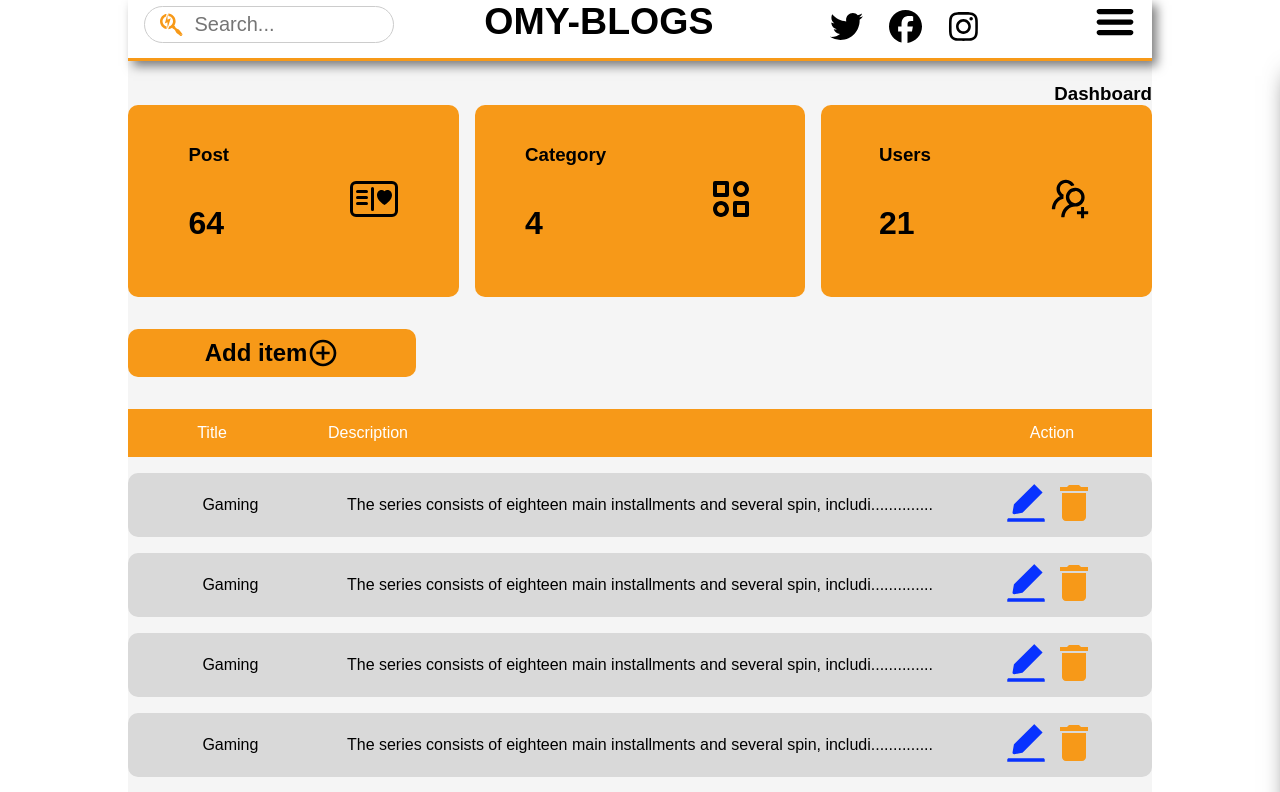
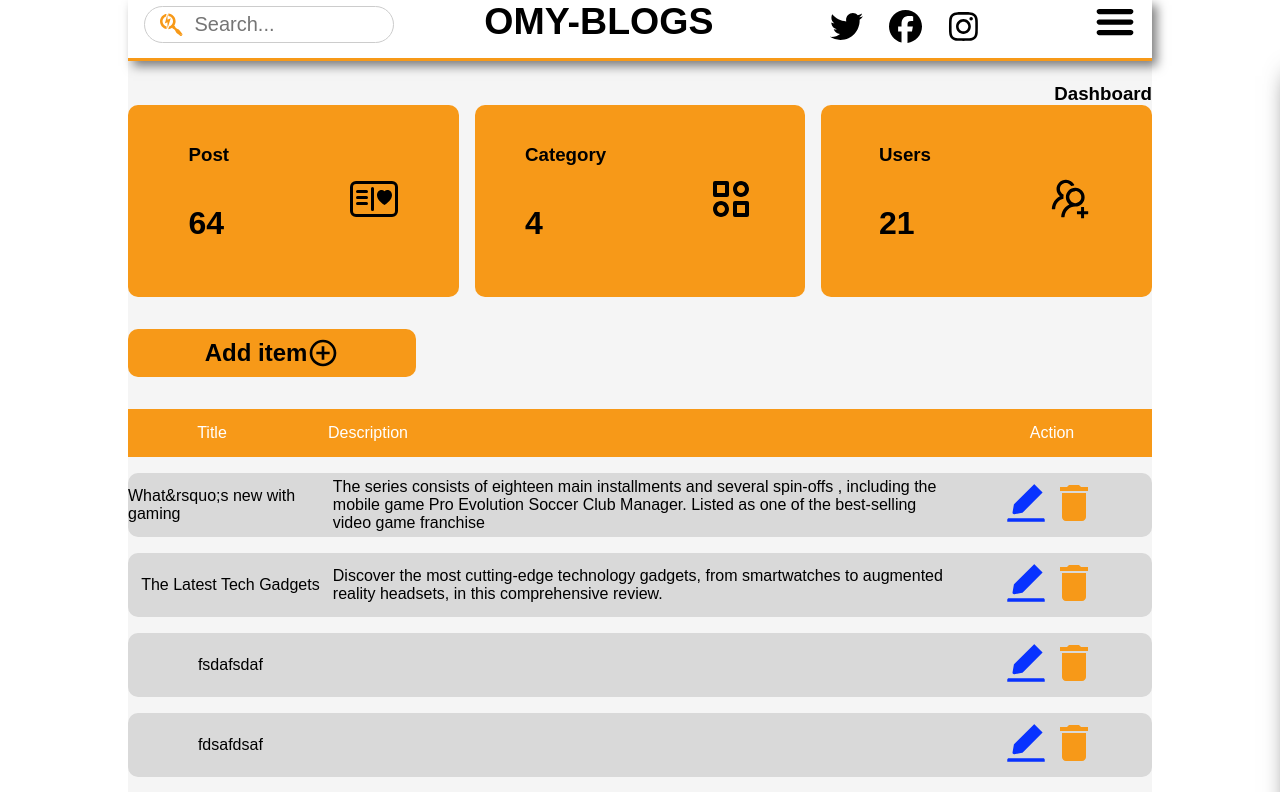
Before and after one commit to Omarion123/blog-post-update-react, a React (Create React App) app: page /dashboard in a window 1280 px wide. Shown: the top 792 px of the page. Built offline with nearby package versions, Linux system fonts and the light colour scheme; data requests are answered from the project's data file.

Commit message:
fetched api and used custom hooks

```diff
--- a/data/db.json
+++ b/data/db.json
@@ -1,5 +1,5 @@
 {
-    "blogs":[
+  "blogs": [
     {
       "image": "https://cdn.britannica.com/15/152315-050-226AA671/twin-towers-skyline-Lower-Manhattan-World-Trade-September-11-2001.jpg",
       "category": "Gaming, business",
@@ -7,8 +7,7 @@
       "author": "Karake Omar",
       "title": "What&rsquo;s new with gaming",
       "heading": "Gaming experience",
-            "content":
-              "The series consists of eighteen main installments and several spin-offs , including the mobile game Pro Evolution Soccer Club Manager. Listed as one of the best-selling video game franchise",
+      "content": "The series consists of eighteen main installments and several spin-offs , including the mobile game Pro Evolution Soccer Club Manager. Listed as one of the best-selling video game franchise",
       "id": 1
     },
     {
@@ -18,9 +17,30 @@
       "author": "Sophia Johnson",
       "title": "The Latest Tech Gadgets",
       "heading": "Gaming experience",
-            "content":
-              "Discover the most cutting-edge technology gadgets, from smartwatches to augmented reality headsets, in this comprehensive review.",
+      "content": "Discover the most cutting-edge technology gadgets, from smartwatches to augmented reality headsets, in this comprehensive review.",
       "id": 2
+    },
+    {
+      "category": "fsdafsdaf",
+      "title": "fsdafsdaf",
+      "heading": "fsdafdsaf",
+      "description": "fsdafdsafsdafsdaf",
+      "id": 3
+    },
+    {
+      "category": "sdfdsafdsa",
+      "title": "fdsafdsaf",
+      "heading": "fsdafsdaf",
+      "description": "fdsafdsafdsaf",
+      "id": 4
+    },
+    {
+      "image": "C:\\fakepath\\Lean Canvas about Smart Healthcare System.png",
+      "category": "fsdfadsaf",
+      "title": "fsadfsdafsdaf",
+      "heading": "fdsafdsafdsafdsaf",
+      "description": "fdsafdsafdsafsdafdsafsdafdsafsdafwffagafgadfew",
+      "id": 5
     }
   ]
 }
--- a/src/App.css
+++ b/src/App.css
@@ -1321,5 +1321,12 @@ input:focus {
   }
   .items-title p {
     text-decoration: underline;
+    font-size: 18px;
+    overflow: hidden;
+    text-overflow: ellipsis;
+  }
+  .items-description p {
+    overflow: hidden;
+    text-overflow: ellipsis;
   }
 }
--- a/src/components/Addblog.js
+++ b/src/components/Addblog.js
@@ -1,4 +1,4 @@
-import React from "react";
+import React, { useState } from "react";
 import { ImAttachment } from "react-icons/im";
 import { MdSubtitles } from "react-icons/md";
 import { BiSolidCategoryAlt } from "react-icons/bi";
@@ -7,38 +7,116 @@ import { CgDetailsMore } from "react-icons/cg";
 import { BsPersonBadgeFill } from "react-icons/bs";
 import { IoIosAdd } from "react-icons/io";
 const Addblog = () => {
+  const [image, setImage] = useState(null);
+  const [category, setCategory] = useState("");
+  const [author, setAuthor] = useState("");
+  const date = new Date().toISOString().slice(0, 10);
+
+  const [title, setTitle] = useState("");
+  const [heading, setHeading] = useState("");
+  const [content, setContent] = useState("");
+  const [ispending, setIspending] = useState(false);
+  const handleSubmit = (e) => {
+    e.preventDefault();
+    const blog = { image, category, author, date, title, heading, content };
+    setIspending(true);
+    fetch("http://localhost:3000/blogs", {
+      method: "POST",
+      headers: { "content-type": "application/json" },
+      body: JSON.stringify(blog),
+    }).then(() => {
+      setIspending(false);
+      console.log("blog added");
+      alert("Blog added successfully");
+      setCategory("");
+      setAuthor("");
+      setTitle("");
+      setHeading("");
+      setContent("");
+    });
+  };
   return (
     <div className="addblog">
+      <form onSubmit={handleSubmit}>
         <h2>Add blog here!</h2>
         <div className="addblog-container">
           <div className="image-select">
             <ImAttachment className="icon" />
-          <input type="file" placeholder="Select image..." className="file" />
+            <input
+              type="file"
+              required
+              placeholder="Insert image..."
+              value={image}
+              onChange={(e) => setImage(e.target.value)}
+              className="file"
+            />
           </div>
           <div className="image-select">
             <BiSolidCategoryAlt className="icon" />
-          <input type="text" placeholder="Enter category here..." />
+            <input
+              type="text"
+              required
+              value={category}
+              onChange={(e) => setCategory(e.target.value)}
+            />
+          </div>
+          <div className="image-select">
+            <BsPersonBadgeFill className="icon" />
+            <input
+              type="text"
+              required
+              value={author}
+              onChange={(e) => setAuthor(e.target.value)}
+            />
           </div>
           <div className="image-select">
             <MdSubtitles className="icon" />
-          <input type="text" placeholder="Enter title here..." />
+            <input
+              type="text"
+              required
+              value={title}
+              onChange={(e) => setTitle(e.target.value)}
+            />
           </div>
           <div className="image-select">
             <FaHeading className="icon" />
-          <input type="text" placeholder="Enter heading here..." />
+            <input
+              type="text"
+              required
+              value={heading}
+              onChange={(e) => setHeading(e.target.value)}
+            />
           </div>
           <div className="image-select">
             <CgDetailsMore className="icon" />
-          {/* <input type="text-area" placeholder="Enter description..." /> */}
-          <textarea rows="4" placeholder="Type your blog here..."></textarea>
+            {/* <input type="text-area" placeholder="Enter content..." /> */}
+            <textarea
+              rows="4"
+              required
+              value={content}
+              onChange={(e) => setContent(e.target.value)}
+            ></textarea>
           </div>
           <div className="addbtn">
+            {!ispending && (
+              <button>
                 <div className="add-blog-button">
                   <h1>Add blog</h1>
                   <IoIosAdd className="icon-add" />
                 </div>
+              </button>
+            )}
+            {ispending && (
+              <button>
+                <div className="add-blog-button">
+                  <h1>Adding blog...</h1>
+                  <IoIosAdd className="icon-add" />
+                </div>
+              </button>
+            )}
           </div>
         </div>
+      </form>
     </div>
   );
 };
--- a/src/components/Dashboard.js
+++ b/src/components/Dashboard.js
@@ -6,8 +6,12 @@ import { MdAddCircleOutline } from "react-icons/md";
 import { AiFillEdit } from "react-icons/ai";
 import { MdDelete } from "react-icons/md";
 import { Link } from "react-router-dom";
+import useFetch from "./useFetch";
+import { Animated } from "react-animated-css";
 
 const Dashboard = () => {
+  const url = "http://localhost:3000/blogs";
+  const { data: blogs, isPending, error } = useFetch(url);
   return (
     <div className="dashboard-container">
       <h3 className="dash-head">Dashboard</h3>
@@ -60,66 +64,49 @@ const Dashboard = () => {
         </div>
       </div>
       <div className="blog-items">
-        <div className="items1">
+        {/* ----------------------------------------------- */}
+        {error && (
+          <Animated
+            animationIn="bounceInLeft"
+            animationOut="fadeOut"
+            isVisible={true}
+          >
+            <div>
+              <h2>{error}</h2>
+            </div>
+          </Animated>
+        )}
+        {isPending && (
+          <Animated
+            animationIn="bounceInLeft"
+            animationOut="fadeOut"
+            isVisible={true}
+          >
+            <div>
+              <h2>The blogs is loading.....</h2>
+            </div>
+          </Animated>
+        )}
+        {blogs && (
+          <>
+            {blogs.map((blog) => (
+              <div className="items1" key={blog.id}>
+                {/* <Link to={`/blogs/${blog.id}`}> */}
                 <div className="items-title">
-            <p>Gaming</p>
+                  <p>{blog.title}</p>
                 </div>
                 <div className="items-description">
-            <p>
-              The series consists of eighteen main installments and several
-              spin, includi..............
-            </p>
+                  <p>{blog.content}</p>
                 </div>
                 <div className="items-action">
                   <AiFillEdit className="icon" />
                   <MdDelete className="icon" />
                 </div>
+                {/* </Link> */}
               </div>
-        <div className="items1">
-          <div className="items-title">
-            <p>Gaming</p>
-          </div>
-          <div className="items-description">
-            <p>
-              The series consists of eighteen main installments and several
-              spin, includi..............
-            </p>
-          </div>
-          <div className="items-action">
-            <AiFillEdit className="icon" />
-            <MdDelete className="icon" />
-          </div>
-        </div>
-        <div className="items1">
-          <div className="items-title">
-            <p>Gaming</p>
-          </div>
-          <div className="items-description">
-            <p>
-              The series consists of eighteen main installments and several
-              spin, includi..............
-            </p>
-          </div>
-          <div className="items-action">
-            <AiFillEdit className="icon" />
-            <MdDelete className="icon" />
-          </div>
-        </div>
-        <div className="items1">
-          <div className="items-title">
-            <p>Gaming</p>
-          </div>
-          <div className="items-description">
-            <p>
-              The series consists of eighteen main installments and several
-              spin, includi..............
-            </p>
-          </div>
-          <div className="items-action">
-            <AiFillEdit className="icon" />
-            <MdDelete className="icon" />
-          </div>
-        </div>
+            ))}
+          </>
+        )}
       </div>
     </div>
   );
```
Also changed, not shown: src/components/Cards.js (+0 -11 lines). Lines whose indentation alone changed are shown as unchanged.
